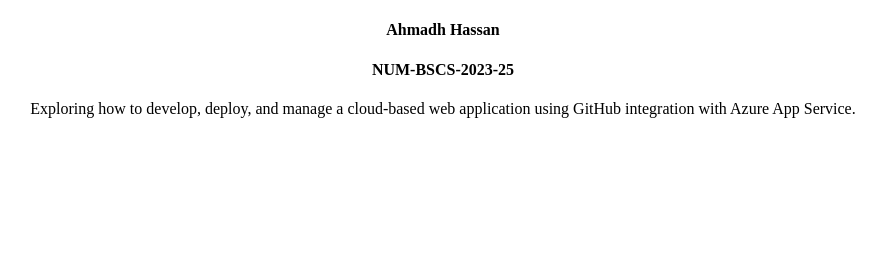
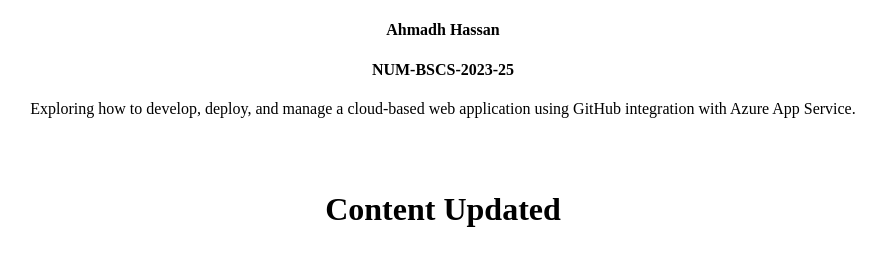
Before and after one commit to Ahmadhassan011/app-ahmadhassan-325, a website: page index.html in a window 1280 px wide. Shown: the whole page, without its empty margins (197-1079 px from the left). Drawn offline with Linux system fonts and the light colour scheme.

Commit message:
Update content

```diff
--- a/index.html
+++ b/index.html
@@ -23,5 +23,8 @@
     <h4>Ahmadh Hassan</h4>
     <h4>NUM-BSCS-2023-25</h4>
     <p>Exploring how to develop, deploy, and manage a cloud-based web application using GitHub integration with Azure App Service.</p>
+    <br>
+    <br>
+    <h1>Content Updated<h1>
 </body>
 </html>
```
